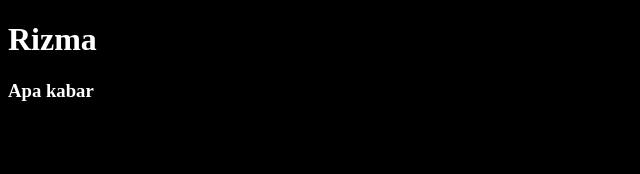
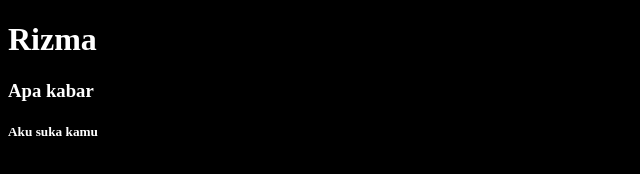
Before and after one commit to mizu-ka/first-repo-nabila, a plain HTML site: page index.html in a window 1280 px wide. Shown: the full height of the page, 0-640 px from the left. Drawn offline with Linux system fonts and the light colour scheme.

Commit message:
change text

```diff
--- a/index.html
+++ b/index.html
@@ -12,5 +12,8 @@
     <h3>
         Apa kabar
     </h3>
+    <h5>
+        Aku suka kamu
+    </h5>
 </body>
 </html>
```
Also changed, not shown: latihan.html (added, +10 -0 lines).
